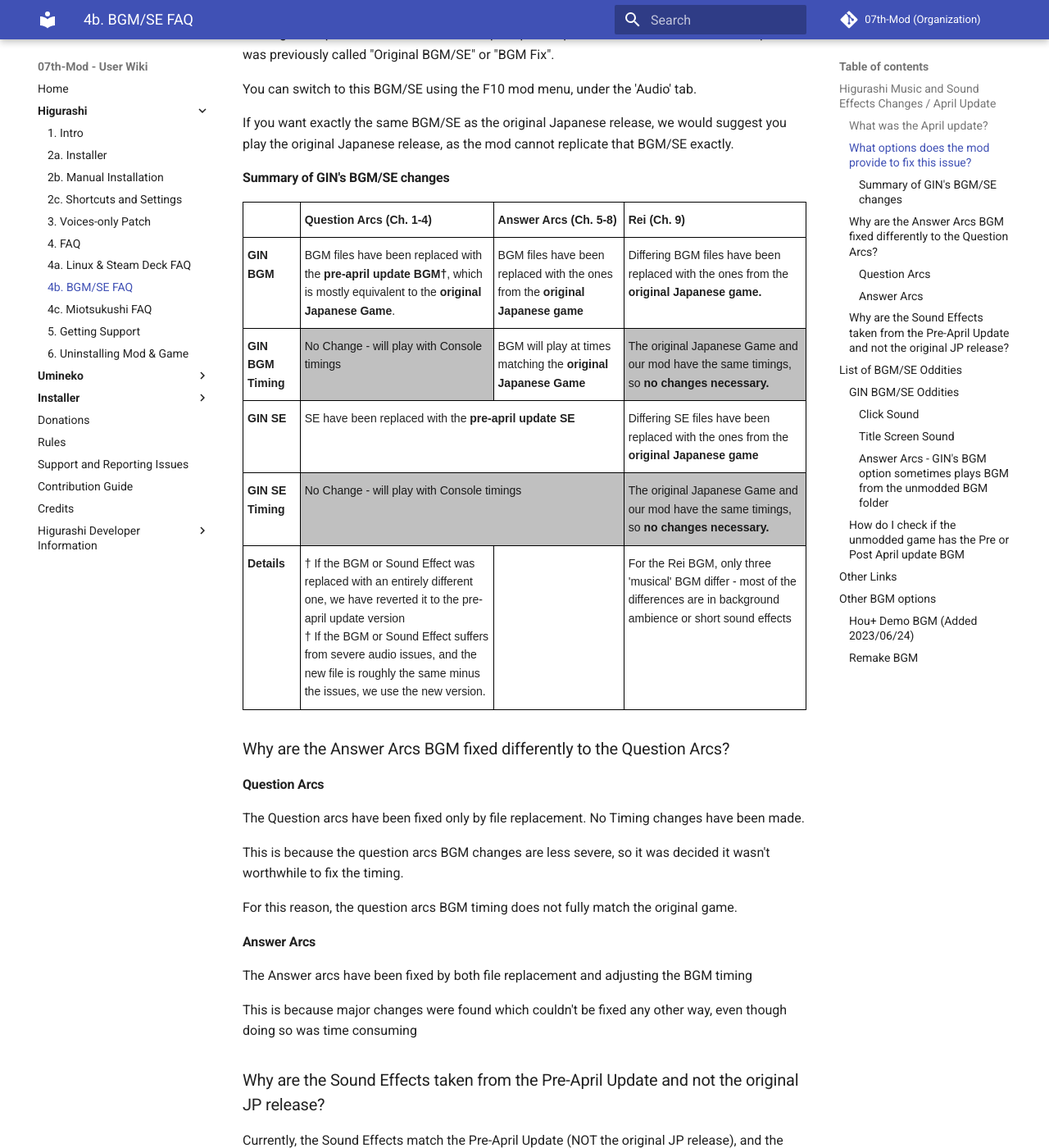
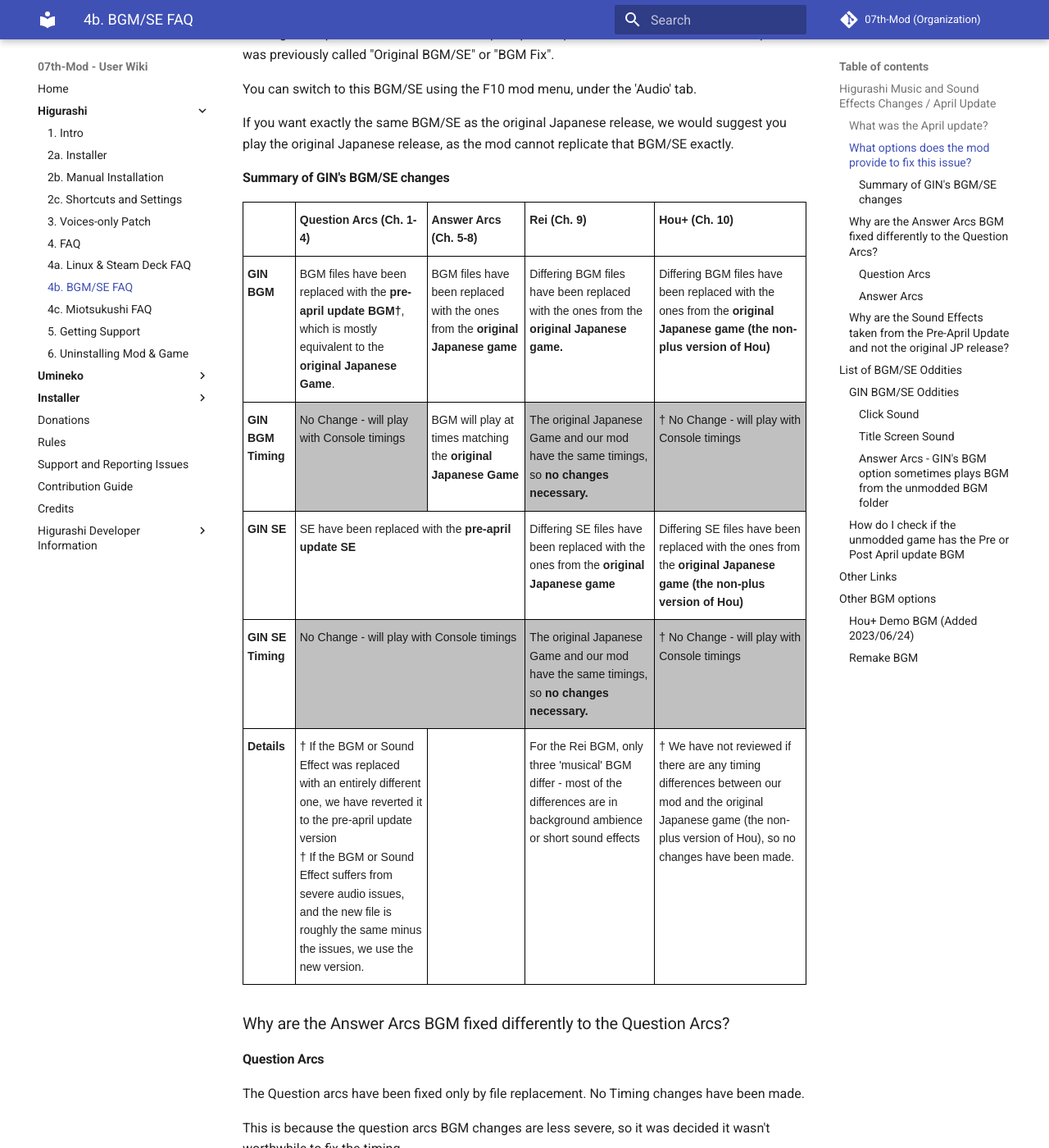
Before and after one commit to 07th-mod/wiki, an MkDocs documentation site: the page built from docs/Higurashi/BGM-SE-FAQ.md, in a window 1280 px wide and 1400 px high, scrolled down 958 px. Shown: the whole window at 82% size. Built offline with MkDocs 1.6.1 and Material for MkDocs 9.7.7, drawn with Linux system fonts in a browser that asks for light colours.

Commit message:
Update BGM/SE FAQ for Hou+

```diff
--- a/docs/Higurashi/BGM-SE-FAQ.md
+++ b/docs/Higurashi/BGM-SE-FAQ.md
@@ -47,6 +47,7 @@
     <th class="tg-0lax">Question Arcs (Ch. 1-4)</th>
     <th class="tg-0lax">Answer Arcs (Ch. 5-8)</th>
     <th class="tg-0lax">Rei (Ch. 9)</th>
+    <th class="tg-0lax">Hou+ (Ch. 10)</th>
   </tr>
 </thead>
 <tbody>
@@ -55,22 +56,26 @@
     <td class="tg-0lax">BGM files have been replaced with the <strong>pre-april update BGM†</strong>, which is mostly equivalent to the <strong>original Japanese Game</strong>.</td>
     <td class="tg-0lax">BGM files have been replaced with the ones from the <strong>original Japanese game</strong></td>
     <td class="tg-0lax">Differing BGM files have been replaced with the ones from the <strong>original Japanese game.</strong></td>
+    <td class="tg-0lax">Differing BGM files have been replaced with the ones from the <strong>original Japanese game (the non-plus version of Hou)</strong></td>
   </tr>
   <tr>
     <td class="tg-bold">GIN BGM Timing<br></td>
     <td class="tg-y6fn">No Change - will play with Console timings</td>
     <td class="tg-0lax">BGM will play at times matching the <strong>original Japanese Game<strong></td>
     <td class="tg-y6fn">The original Japanese Game and our mod have the same timings, so <strong>no changes necessary.</strong></td>
+    <td class="tg-y6fn">† No Change - will play with Console timings</td>
   </tr>
   <tr>
     <td class="tg-bold">GIN SE</td>
     <td class="tg-0lax" colspan="2">SE have been replaced with the <strong>pre-april update SE</strong></td>
     <td class="tg-0lax">Differing SE files have been replaced with the ones from the <strong>original Japanese game</strong></td>
+    <td class="tg-0lax">Differing SE files have been replaced with the ones from the <strong>original Japanese game (the non-plus version of Hou)</strong></td>
   </tr>
   <tr>
     <td class="tg-bold">GIN SE Timing</td>
     <td class="tg-y6fn" colspan="2">No Change - will play with Console timings</td>
     <td class="tg-y6fn">The original Japanese Game and our mod have the same timings, so <strong>no changes necessary.</strong></td>
+    <td class="tg-y6fn">† No Change - will play with Console timings</strong></td>
   </tr>
   <tr>
     <td class="tg-bold">Details</td>
@@ -78,6 +83,7 @@
       † If the BGM or Sound Effect suffers from severe audio issues, and the new file is roughly the same minus the issues, we use the new version.</td>
     <td class="tg-0lax"></td>
     <td class="tg-0lax">For the Rei BGM, only three 'musical' BGM differ - most of the differences are in background ambience or short sound effects</td>
+    <td class="tg-0lax">† We have not reviewed if there are any timing differences between our mod and the original Japanese game (the non-plus version of Hou), so no changes have been made.</td>
   </tr>
 </tbody>
 </table>
```
